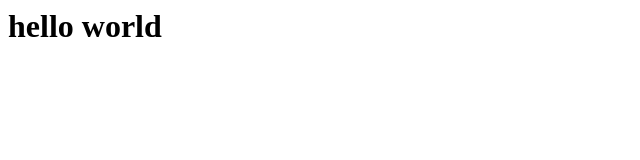
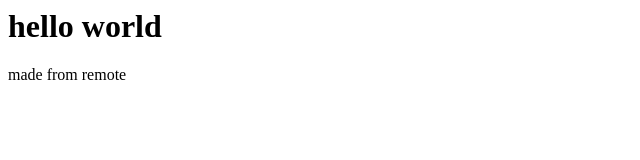
Before and after one commit to ja1m1n/gitexample, a plain HTML site: page index.html in a window 1280 px wide. Shown: the whole page, without its empty margins (0-640 px from the left). Drawn offline with Linux system fonts and the light colour scheme.

Commit message:
updated file

```diff
--- a/index.html
+++ b/index.html
@@ -2,5 +2,6 @@
   <head><title>index</title></head>
   <body>
     <h1>hello world</h1>
+    made from remote
   </body>
 </html>
```
